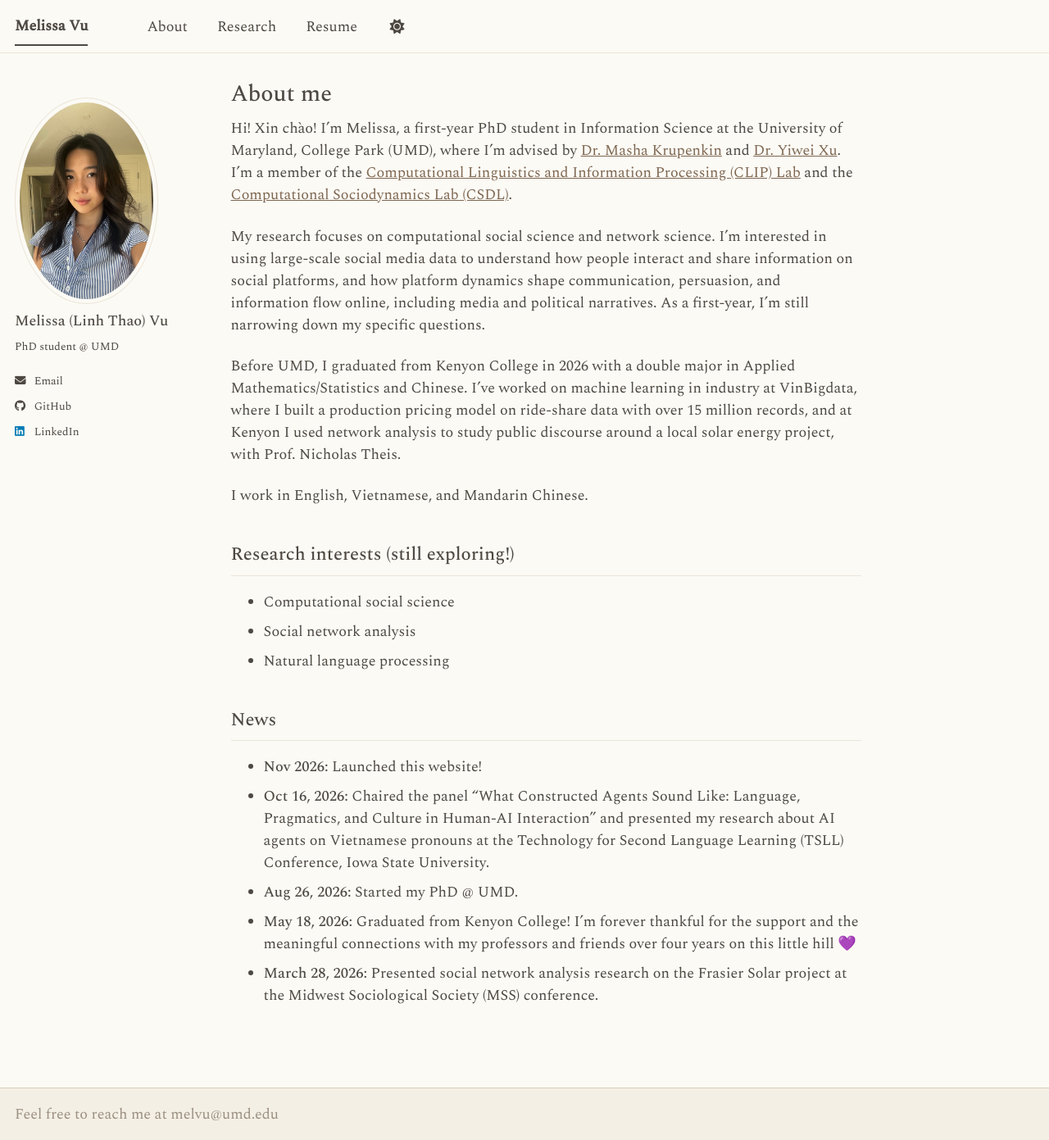
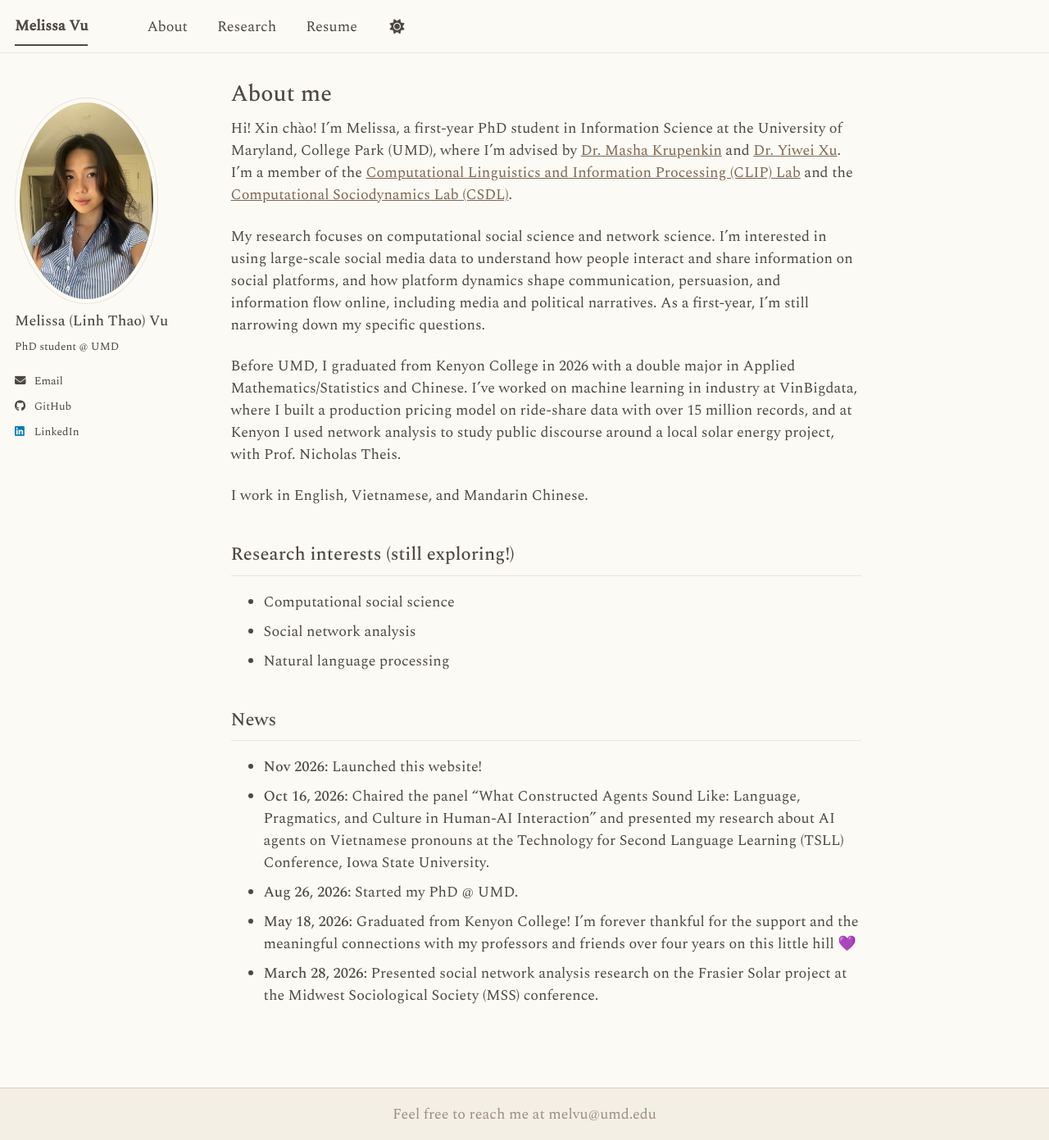
Before and after one commit to melvu-25/melvu-25.github.io, a Jekyll site: the page built from _pages/about.md, in a window 1280 px wide and 1391 px high. Shown: the whole window at 82% size. Built offline with Jekyll 4.4.1, drawn with Linux system fonts in a browser that asks for light colours; a script bundle is joined from its source files by our own code; a style sheet for code colours, icons or effects is not loaded.

Commit message:
Center footer text
Co-Authored-By: Claude Opus 5.5 <noreply@anthropic.com>
Claude-Session: https://claude.ai/code/session_012ifzfhCaGA3SXhKdS2kXCK

```diff
--- a/_includes/footer.html
+++ b/_includes/footer.html
@@ -1,6 +1,6 @@
 {% include base_path %}
 
 <!-- Footer text: edit the line below to change what shows at the bottom of every page -->
-<div class="page__footer-copyright" style="font-size: 1em;">
+<div class="page__footer-copyright" style="font-size: 1em; text-align: center;">
   Feel free to reach me at <a href="mailto:melvu@umd.edu">melvu@umd.edu</a>
 </div>
```
